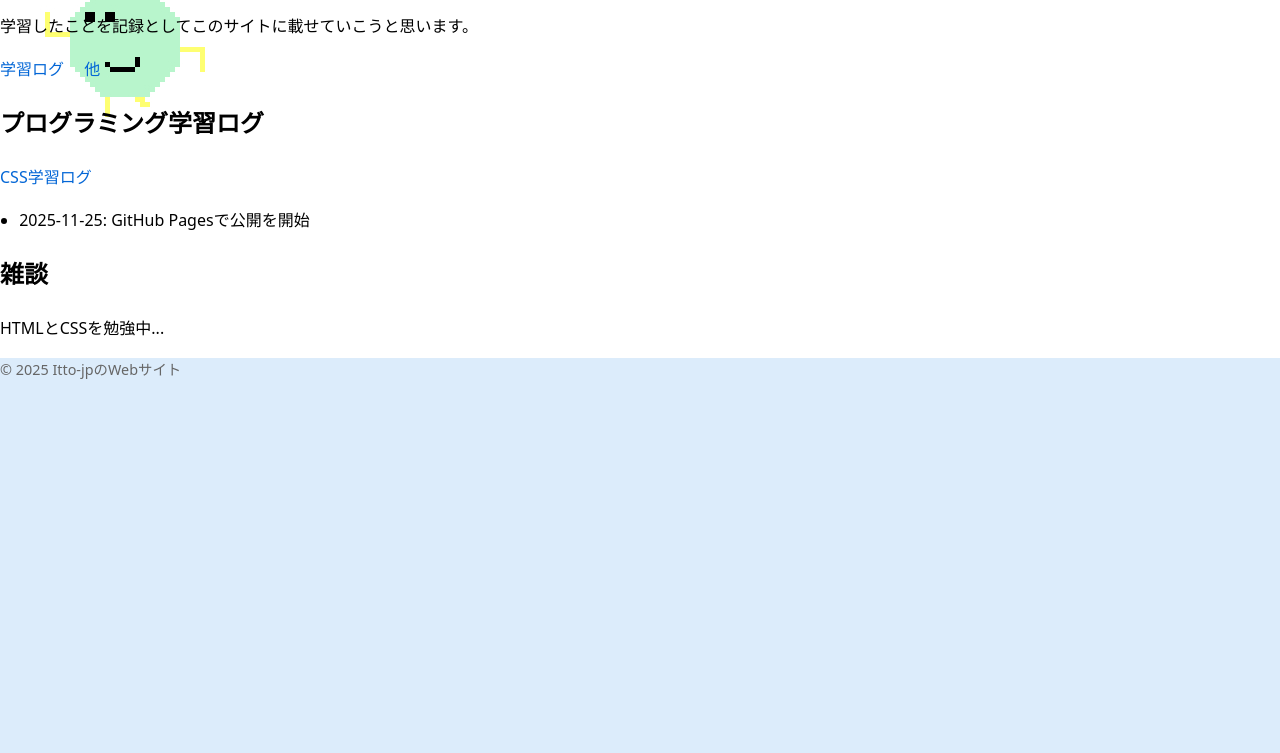
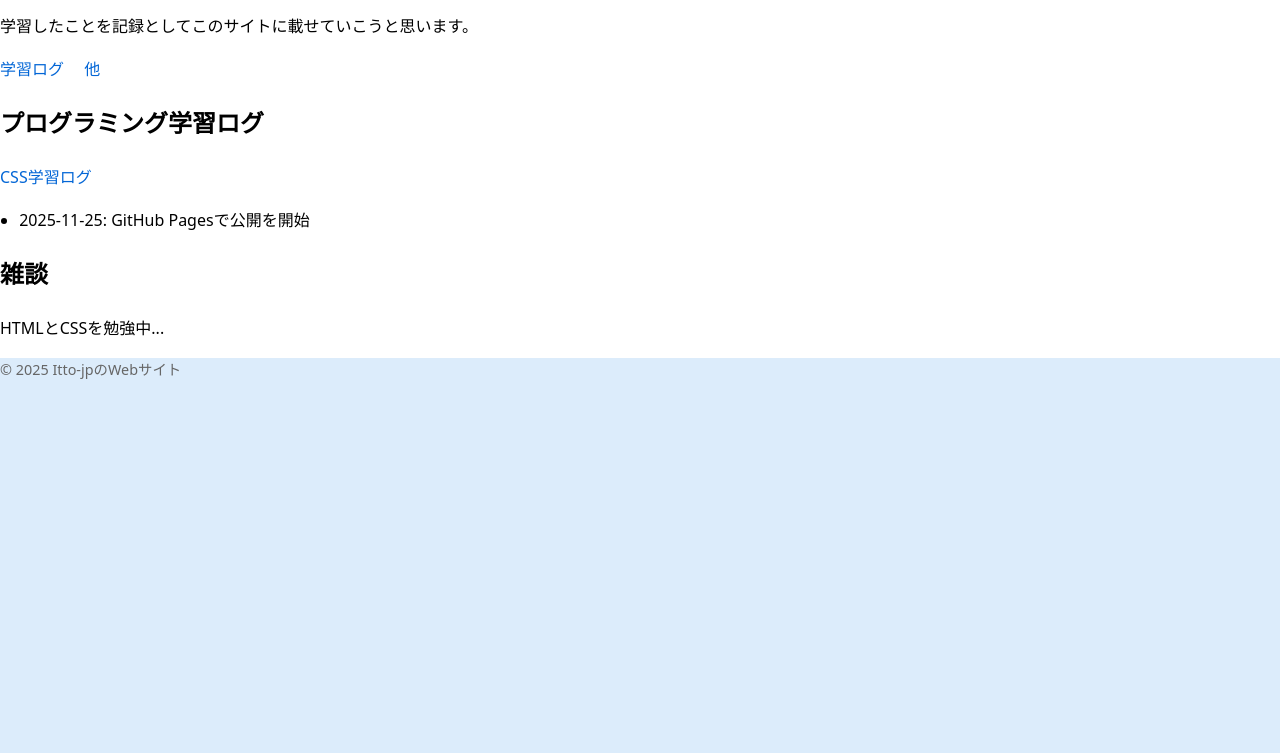
Before and after one commit to Itto-jp/Itto-jp.github.io, a plain HTML site: page index.html in a window 1280 px wide. Shown: the part 110-863 px from the top of the page. Drawn offline with Linux system fonts and the light colour scheme.

Commit message:
Update index.html

```diff
--- a/index.html
+++ b/index.html
@@ -19,8 +19,8 @@ g
 
     }
 
-    icon{
-      width: auto 0;
+    img.icon{
+      width: auto;
       height: 100%;
     }
     header{
```
